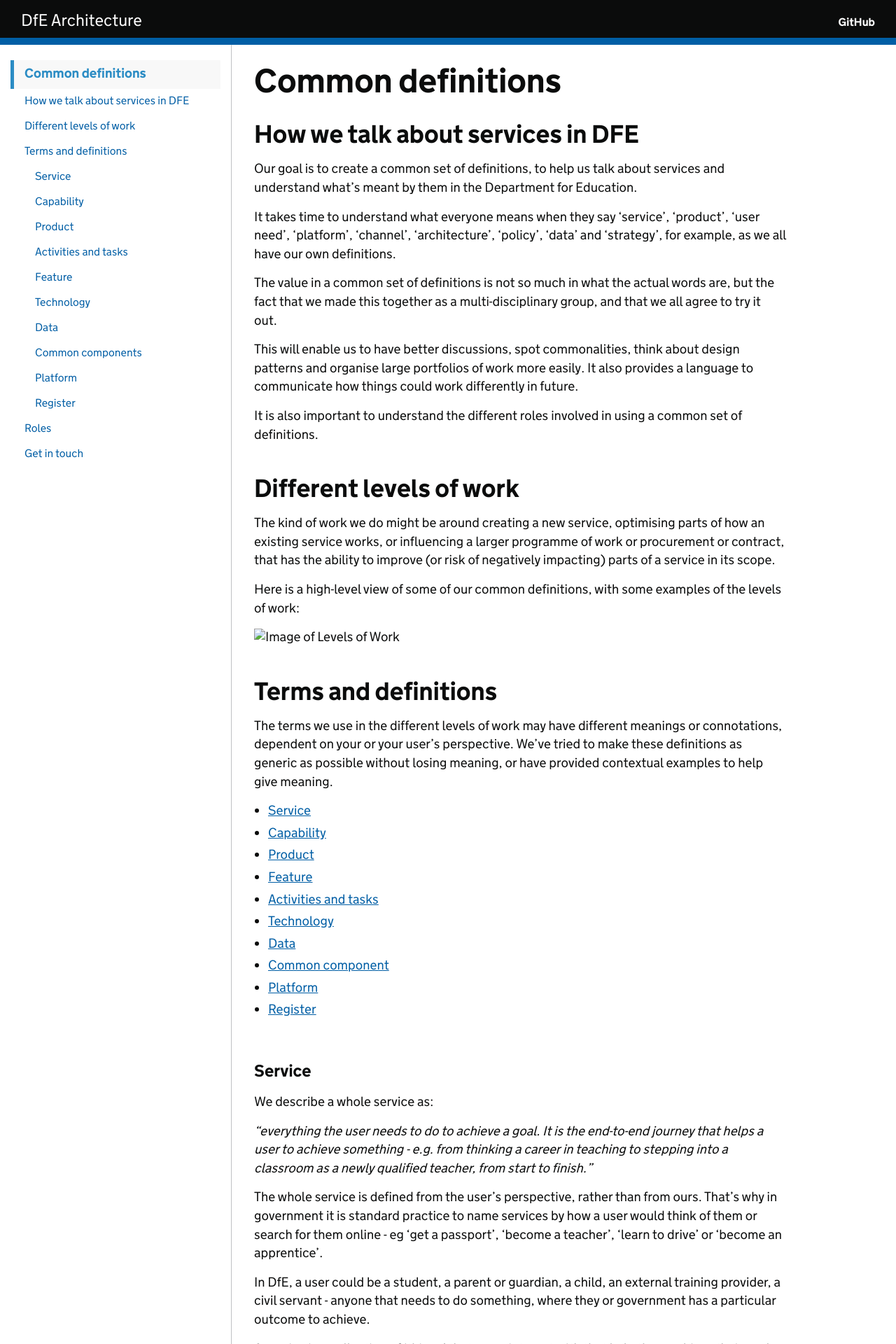
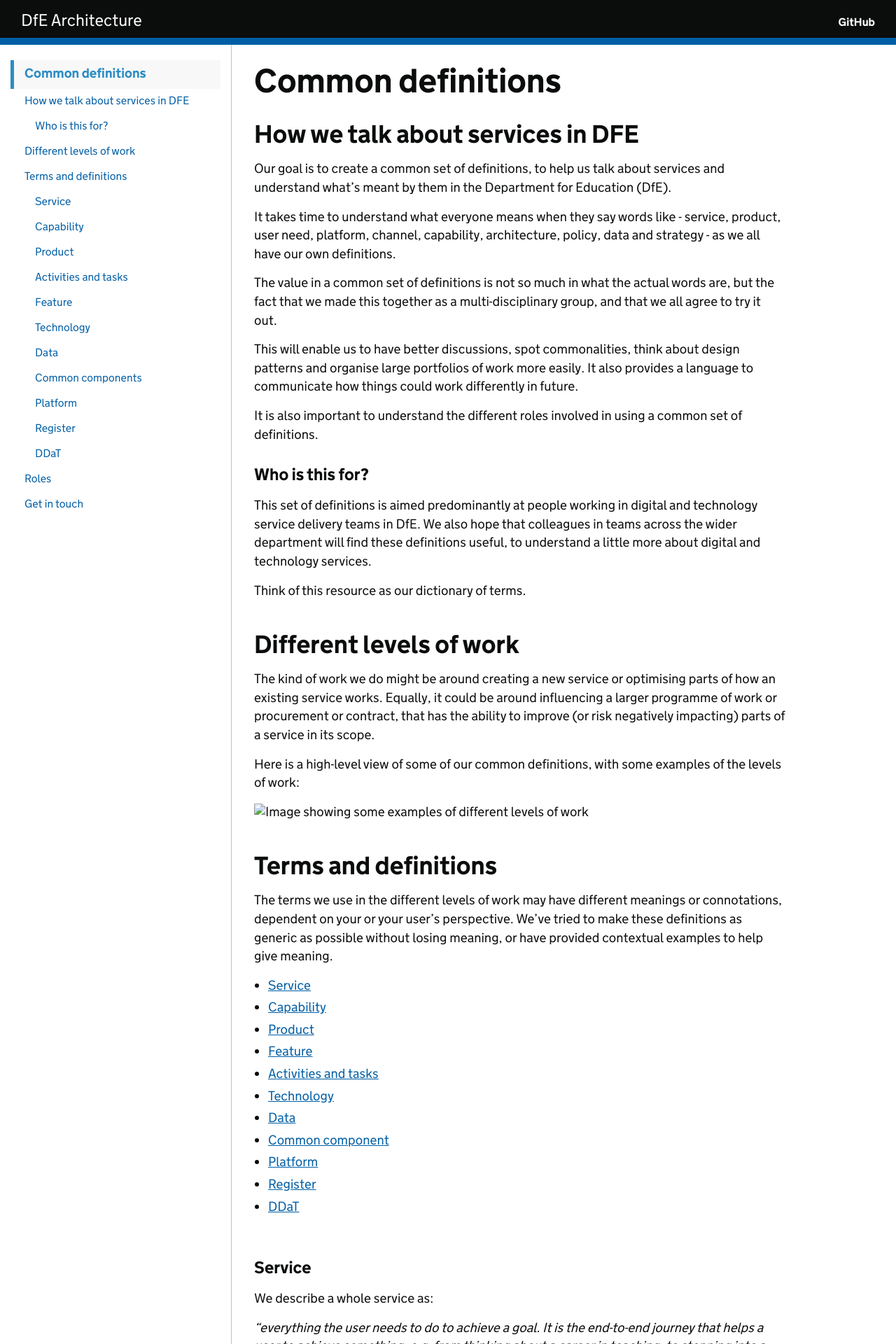
Before and after one commit to DFE-Digital/architecture, a Jekyll site: the page built from standards/common-definitions.md, in a window 1280 px wide. Shown: the top 1920 px of the page at 70% size. Built offline with Jekyll 4.4.1, drawn with Linux system fonts in a browser that asks for light colours; our own code applies the rules of GitHub Pages for plain Markdown files; some of the changed text lies outside the part shown.

Commit message:
Update common definitions
Updates to the main common definitions page, following feedback, plus related changes to the accessibillity statement

```diff
--- a/standards/common-definitions.md
+++ b/standards/common-definitions.md
@@ -1,15 +1,15 @@
 ---
 category: Standards
-expires: 2020-01-01
+expires: 2021-07-01
 ---
 
 # Common definitions
 
 ## How we talk about services in DFE
 
-Our goal is to create a common set of definitions, to help us talk about services and understand what’s meant by them in the Department for Education.
+Our goal is to create a common set of definitions, to help us talk about services and understand what’s meant by them in the Department for Education (DfE).
 
-It takes time to understand what everyone means when they say ‘service’, ‘product’, ‘user need’, ‘platform’, ‘channel’, ‘architecture’, ‘policy’, ‘data’ and ‘strategy’, for example, as we all have our own definitions.
+It takes time to understand what everyone means when they say words like - service, product, user need, platform, channel, capability, architecture, policy, data and strategy - as we all have our own definitions.
 
 The value in a common set of definitions is not so much in what the actual words are, but the fact that we made this together as a multi-disciplinary group, and that we all agree to try it out.
 
@@ -17,15 +17,21 @@ This will enable us to have better discussions, spot commonalities, think about
 
 It is also important to understand the different roles involved in using a common set of definitions.
 
-## Different levels of work ##
+### Who is this for?
 
-The kind of work we do might be around creating a new service, optimising parts of how an existing service works, or influencing a larger programme of work or procurement or contract, that has the ability to improve (or risk of negatively impacting) parts of a service in its scope.
+This set of definitions is aimed predominantly at people working in digital and technology service delivery teams in DfE. We also hope that colleagues in teams across the wider department will find these definitions useful, to understand a little more about digital and technology services.
+
+Think of this resource as our dictionary of terms.
+
+## Different levels of work
+
+The kind of work we do might be around creating a new service or optimising parts of how an existing service works. Equally, it could be around influencing a larger programme of work or procurement or contract, that has the ability to improve (or risk negatively impacting) parts of a service in its scope.
 
 Here is a high-level view of some of our common definitions, with some examples of the levels of work:
 
-![Image of Levels of Work](../images/definitions-levels-of-work.png)
+![Image showing some examples of different levels of work](../images/definitions-levels-of-work.png)
 
-## Terms and definitions ##
+## Terms and definitions
 
 The terms we use in the different levels of work may have different meanings or connotations, dependent on your or your user's perspective. We’ve tried to make these definitions as generic as possible without losing meaning, or have provided contextual examples to help give meaning.
 
@@ -39,19 +45,20 @@ The terms we use in the different levels of work may have different meanings or
 - [Common component](#common-component)
 - [Platform](#platform)
 - [Register](#register)
+- [DDaT](#ddat)
 
 <a name="service"></a>
 ### Service ###
 
 We describe a whole service as:
 
-_“everything the user needs to do to achieve a goal. It is the end-to-end journey that helps a user to achieve something - e.g. from thinking a career in teaching to stepping into a classroom as a newly qualified teacher, from start to finish.”_
+_“everything the user needs to do to achieve a goal. It is the end-to-end journey that helps a user to achieve something, e.g. from thinking about a career in teaching, to stepping into a classroom as a newly qualified teacher, from start to finish.”_
 
-The whole service is defined from the user’s perspective, rather than from ours.  That's why in government it is standard practice to name services by how a user would think of them or search for them online - eg ‘get a passport’, ‘become a teacher’, ‘learn to drive’ or ‘become an apprentice’.
+The whole service is defined from the user’s perspective, rather than from ours.  That's why, in government, it's standard practice to name services by how a user would think of them or search for them online - for example, ‘get a passport’, ‘become a teacher’, ‘learn to drive’ or ‘become an apprentice’.
 
 In DfE, a user could be a student, a parent or guardian, a child, an external training provider, a civil servant - anyone that needs to do something, where they or government has a particular outcome to achieve.
 
-A service is a collection of 'things' that users interact with that help them achieve their goals. As a result, a service entails an ongoing and consistent relationship between an organisation and its users. ‘Things’ could be digital products, call centres that offer support, business processes, communications, interaction with users - any constituent part of a whole service.
+A service is a collection of 'things' that users interact with that help them achieve their goals. As a result, a service entails an ongoing and consistent relationship between an organisation and its users. ‘Things’ could be, for example, digital products, call centres that offer support, business processes, communications, interaction with users - any constituent part of a whole service.
 
 Important things to know about a service:
 - They come and go
@@ -61,20 +68,22 @@ Important things to know about a service:
 - Services deliver policy outcomes
 
 Services work:
-- _End-to-end_ - from where a user starts to explore and understand what they have to do, to the achievement of the goal that they set out to complete
-- _Front-to-back_ - meaning from where users are interacting with the service through some kind of touchpoint (face-to-face, online, phone or other), to the behind the scenes processes and systems that support them, and finally the things hidden from the user but essential to the service, such as governance and financial management aspects
+- _End-to-end_ : from where a user starts to explore and understand what they have to do, to the achievement of the goal that they set out to complete
+- _Front-to-back_ : from where users are interacting with the service through some kind of touchpoint (face-to-face, online, phone or other), to the behind the scenes processes and systems that support them, and finally the things hidden from the user but essential to the service, such as governance and financial management aspects
 
-![Image of aspects of a service](../images/definitions-service-aspects.png)
+![Image showing a service working end to end, and front to back](../images/definitions-service-aspects.png)
 
 It can be helpful to think about these elements like a performance, with things going on in front of and behind the curtain, plus everything 'behind the scenes' to make sure the production can go ahead.
 
-![Image of the parts of a performance, as an analogy for a service](../images/definitions-service-performance.jpg)
+![Image showing the front stage, back stage and behind the scenes parts of an onstage performance, as an analogy for a service](../images/definitions-service-performance.jpg)
 
 People often describe a map of all these things as a 'service blueprint'.
 
 ![Image of an example service blueprint](../images/definitions-service-blueprint.png)
 
-Every service should have an owner who is responsible for improving the service, managing the day to day operations of the service and ensuring it continues to deliver value to its users and the organisation.
+Every service should have an owner who is accountable for improving the service, managing the day to day operations of the service and ensuring it continues to deliver value to its users and the organisation.
+
+We sometimes refer to *internal* services - those that support the running of the department, such as Finance, Commercial or HR services - and *external* services - those that DfE provides to its external users, like learners, teachers and schools, for example, the Apprenticeships Service or Teacher Vacancies Service.
 
 For more insight into services, have a look at the _#serviceowners_ and _#servicedesign_ channels on [DfE Slack](https://ukgovernmentdfe.slack.com).
 
@@ -86,20 +95,20 @@ A capability is an abstract concept, used to describe what we do (but not how).
 
 Capabilities are often categorised as:
 - business capabilities, that describe what the organisation does
-- people capabilities, that describe the skills,  experience and capacity people have or need to do their job
+- people capabilities, that describe the skills, experience and capacity people have or need to do their job
 - enabling capabilities (such as technology, data) that support both business and people capabilities
 
-DfE has a [Business Capability Model](https://educationgovuk.sharepoint.com/sites/gp/WorkplaceDocuments/Capability/DfE%20Business%20Capability%20Model.pdf), that's currently undergoing iteration.
+The DfE might define an organisational need to deliver Curriculum Design (a business capability). There may need to be people with varying skills and experience to help deliver Curriculum Design services (people capability). They may rely on other services, such as communications, to support their delivery (enabling capability).
 
 
 <a name="product"></a>
 ### Product ###
 
-A product enables the delivery of the service. A product is a coherent set of digital, technology, application, data, infrastructure and security components, used in the context of a service, to deliver value by addressing a specific problem experienced by users.
+A product is a coherent set of digital, technology, application, data, infrastructure and security components, used in the context of a service, to deliver value by addressing a specific problem experienced by users.
 
-Generally, products are tangible items that can be acquired, sold or consumed in some way.
+A product enables the delivery of the service. Generally, products are tangible items that can be acquired, sold or consumed in some way.
 
-Example, a Customer Relationship Management product.
+For example, a Customer Relationship Management product, like Microsoft Dynamics or Salesforce, or the 'Discover your skills and careers' product within the National Careers Service.
 
 
 <a name="activities"></a>
@@ -124,7 +133,7 @@ Activities can also describe the things that need to happen to make a service wo
 
 Activities should describe what happens, but not how it happens, by whom or with what. So, we’d use ‘notifying someone’ rather than ‘sending a letter’ and ‘making a decision’ rather than ‘casework’.
 
-Example, a claims advisor deciding how much someone’s insurance claim is worth.
+For example, a claims advisor deciding how much someone’s insurance claim is worth (activity) may use several systems to look-up data about the individual (tasks).
 
 
 <a name="feature"></a>
@@ -132,7 +141,7 @@ Example, a claims advisor deciding how much someone’s insurance claim is worth
 
 Features are specific activities or tasks (outcomes) that services or products can deliver. Certain features might be differentiating factors between services and products; they might help you decide which is the right product for you to use.
 
-For example, features common to popular collaboration software products might include things like video conferencing, voice calling, chat or instant messaging. Similarly, the 'Explore Careers' product within the National Careers Service has a job search feature, with which users can drill down into the details of different jobs, to help them understand if that's a good career choice for them. This differs from a job search feature on a recruitment website, for example, that displays live vacancies for a particular job.
+For example, features common to popular collaboration software products, like Teams, might include things like video conferencing, voice calling, chat or instant messaging. Similarly, the 'Discover your skills and careers' product within the National Careers Service has a job search feature, with which users can drill down into the details of different jobs, to help them understand if that's a good career choice for them. This differs from a job search feature on a recruitment website, for example, that displays live vacancies for a particular job. These are different features.
 
 
 <a name="technology"></a>
@@ -140,7 +149,7 @@ For example, features common to popular collaboration software products might in
 
 Technology covers the systems, tools, platforms and applications we build, maintain and buy. Technology exists to support products, activities and capabilities, enabling us to deliver faster, clearer, simpler services.
 
-Example, a cloud hosting platform.
+For example, a cloud hosting platform would be considered a particular type of technology.
 
 
 <a name="data"></a>
@@ -148,17 +157,19 @@ Example, a cloud hosting platform.
 
 By data, we mean the actual information that’s either generated by or used to carry out activities and services. We try to describe what the data actually is using descriptive words, such as ‘National Insurance number’, and avoid acronyms.
 
-Data can be thought of in two ways, operational data, which is generated by the operation of a service. An example would be completion rates on a digital service.
+Data can be thought of in two ways, operational data, which is generated by the operation of a service. An example would be user completion rates on a digital service.
 
-The second can be thought of as intelligence. Data that we consciously generate in order to make decisions. An example is customer satisfaction or census data. We ask a conscious question from our users.
+The second can be thought of as intelligence. Data that we consciously generate in order to make decisions. Some might consider this to be information - data that has been ordered or analysed and provides meaning, more than purely the data alone. An example might be customer satisfaction or census data. We ask a conscious question from our users, in order to generate meaning.
 
-Data can sometimes be provided as a service for internal or specialist end users, for example, through registers or other databases, APIs, standards and permission or usage based controls.
+Data can sometimes be provided as a service for internal or specialist end users, for example, through registers or other databases, Application Programming Interfaces (APIs), standards and permission or usage based controls.
 
 
 <a name="common-components"></a>
 ### Common components ###
 
 A common component is a software or technical system that is created once and reused many times in different services or business contexts. They are building blocks, typically mapped to a business or technical capability, which can be used to deliver modular services or systems of a higher order.
+
+Components are often used alongside design patterns. A pattern describes a general, reusable solution to a commonly occurring problem, within a given context.
 
 Common Components can be of any size but they all share the same characteristics:
 - They are designed according to common standards, principles and patterns, with independent quality assurance to ensure the principles and patterns have been applied.
@@ -167,8 +178,9 @@ Common Components can be of any size but they all share the same characteristics
 - They are treated as an asset and therefore require asset lifecycle management – support wrap, continuous improvement, enhancement or replacement.
 - They are standalone but interoperable with other common components, such that change to one does not cause a ripple effect change to others.
 
-In a mature organisation, common components allow us to build services and products more quickly. Reusing common elements from other services, such as ‘log in’, rather than recreating it multiple times, in multiple ways.
-Some examples of common components in DfE are the Cloud Infrastructure Platform (CIP), DfE Sign-in for identity and access management and the Enterprise API Management platform (EAPIM).
+In a mature organisation, common components allow us to build services and products more quickly - reusing common elements from other services (such as a ‘login’ element), rather than recreating it multiple times, in multiple ways.
+
+Some examples of common components in DfE are [DfE Sign-in](../../common-components/#dfe-sign-in), providing identity and access management, and the [Enterprise Data and Analytics Platform (EDAP)](../../common-components/#enterprise-data-and-analytics-platform), for strategic data management.
 
 Read more on the [common components guidance](../../common-components).
 
@@ -178,24 +190,33 @@ Read more on the [common components guidance](../../common-components).
 
 A platform is something you can build a product or service upon. Platforms are typically groups of technologies that, collectively, provide the basis on which applications, products, services, processes can be built.
 
-Examples of platforms include the Cloud Infrastructure Platform (CIP) and the Enterprise API Management platform (EAPIM).
+Examples of platforms in DfE include the [Cloud Infrastructure Platform (CIP)](../../common-components/#cloud-infrastructure-platform) and the [Enterprise API Management platform (EAPIM)](../../common-components/#enterprise-api-management).
+
+The Government Digital Service (GDS) offer [Government as a Platform](https://gds.blog.gov.uk/category/government-as-a-platform/) services, described as 'common core infrastructure of shared digital systems, technology and processes on which it’s easy to build brilliant, user-centric government services. Examples include GOV.UK Pay and GOV.UK Notify.'
 
 
-<a name="Register"></a>
+<a name="register"></a>
 ### Register ###
 
-The single place to find authoritative information on a single subject or domain. A register must have a data controller or steward who is responsible for ensuring the information contained on a register is kept up to date, accurate and accessible.
+We define a register as the single place to find authoritative information on a single subject or domain. A register must have a data controller or steward who is responsible for ensuring the information contained on a register is kept up to date, accurate and accessible.
 
 For example, the Foreign and Commonwealth Office (FCO) maintains a register of countries. It is a single, maintained list of countries. Any service can connect to this register to provide a single, consistent and authoritative list to its users.
 
-Technology Directorate maintains a register of all Services, Products, Technology and Platforms called the Configuration Management Database (CMDB)
+Digital and Technology maintain a register of all Services, Products, Technology and Platforms, called the Configuration Management Database (CMDB).
+
+<a name="ddat"></a>
+### DDaT ###
+
+Digital, Data and Technology (DDaT) is a profession in the UK Civil Service, spearheaded by GDS and characterised by the [DDaT Profession Capability Framework](https://www.gov.uk/government/collections/digital-data-and-technology-profession-capability-framework).
+
+DDaT is also used within DfE to describe the collective community of people working within the Data and Digital and Technology directorates.
 
 ## Roles ##
 
 We’re conscious that definitions of the roles involved in creating and maintaining services can sometimes be confusing - for example, does the Service Owner of a public-facing service have the same responsibilities as a Service Owner for an internal technology service?
 
-Associated roles are defined in the [DDaT Capability Framework](https://www.gov.uk/government/collections/digital-data-and-technology-profession-capability-framework) and, depending on your feedback, may feature as part of our common definitions in the future.
+Associated roles are defined in the [DDaT Profession Capability Framework](https://www.gov.uk/government/collections/digital-data-and-technology-profession-capability-framework) and may feature as part of our common definitions in the future.
 
 ## Get in touch ##
 
-We'd love to hear your thoughts - please contact [Jack Collier](https://eur.delve.office.com/?u=b177acc8-6447-49b3-9f6c-89a1faad2ccd&v=work), [Luke Slowen](https://eur.delve.office.com/?u=fa01b414-9e39-4740-ab85-0ef228e3f7e7&v=work), [Ushma Gill](https://eur.delve.office.com/?u=976f27df-5486-4d6a-8afd-b46f95453e70&v=work) or [Paul Brown](https://eur.delve.office.com/?u=ce9e74df-d602-437b-89a4-37bd876dbaf2&v=work).
+We'd love to hear your thoughts or any feedback on these definitions - please contact [Luke Slowen](https://eur.delve.office.com/?u=fa01b414-9e39-4740-ab85-0ef228e3f7e7&v=work), [Ushma Gill](https://eur.delve.office.com/?u=976f27df-5486-4d6a-8afd-b46f95453e70&v=work) or [Paul Brown](https://eur.delve.office.com/?u=ce9e74df-d602-437b-89a4-37bd876dbaf2&v=work).
```
Also changed, not shown: accessibility.md (+1 -2 lines).
